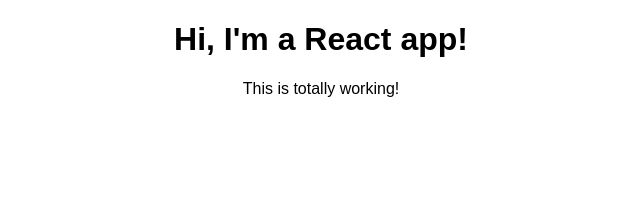
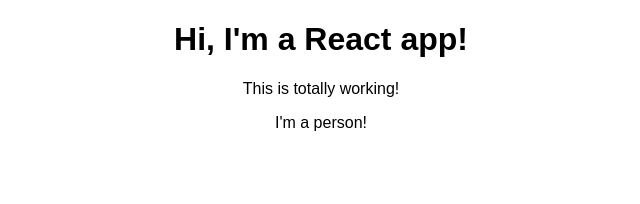
Before and after one commit to btken88/udemyReact, a React (Create React App) app in the folder react-complete-guide/: page / in a window 1280 px wide. Shown: the top 204 px of the page, without its empty margins (319-959 px from the left). Built offline with nearby package versions, Linux system fonts and the light colour scheme.

Commit message:
Create functional component and import into main app.

```diff
--- a/react-complete-guide/src/App.js
+++ b/react-complete-guide/src/App.js
@@ -1,5 +1,6 @@
 import React, { Component } from 'react';
 import './App.css';
+import Person from './Person/Person'
 
 class App extends Component {
   render() {
@@ -7,6 +8,7 @@
       <div className="App">
         <h1>Hi, I'm a React app!</h1>
         <p>This is totally working!</p>
+        <Person />
       </div>
     );
   }
--- /dev/null
+++ b/react-complete-guide/src/Person/Person.js
@@ -0,0 +1,5 @@
+import React from 'react';
+
+export default function Person() {
+  return <p>I'm a person!</p>
+}
```
